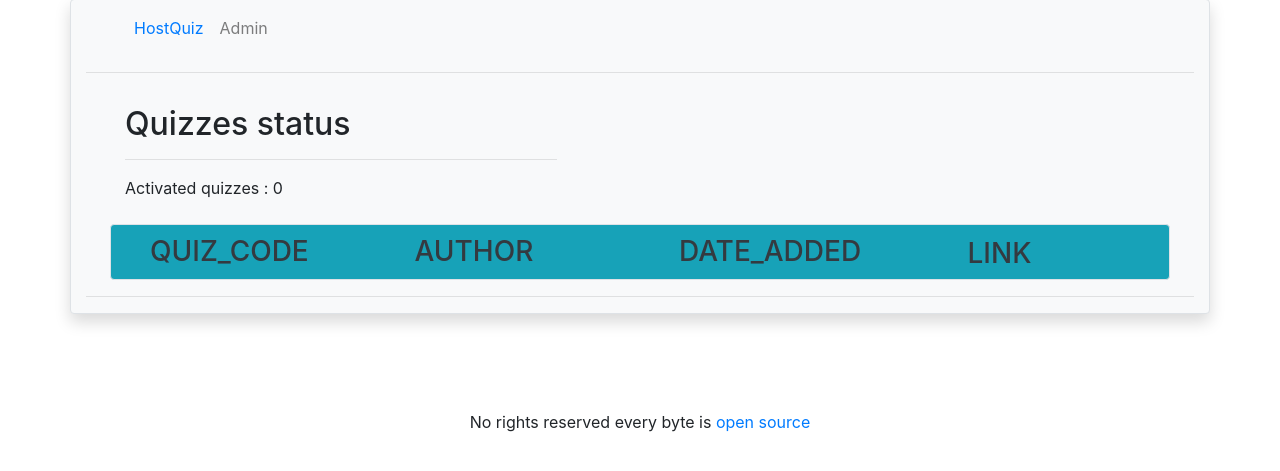
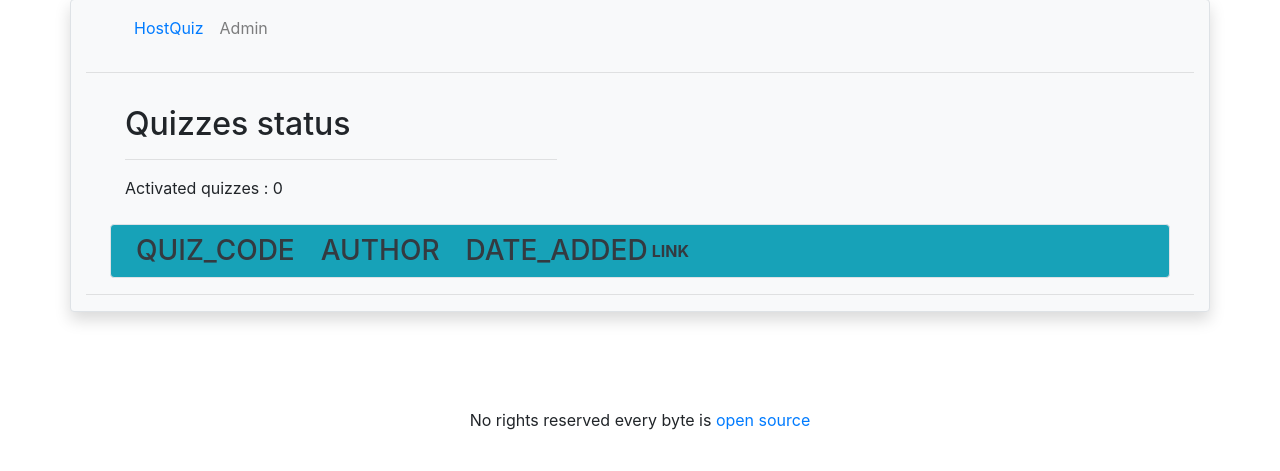
Before and after one commit to sumit-kushwah/wia, a PHP site: page / in a window 1280 px wide. Shown: the part 107-578 px from the top of the page. Run offline with PHP 8.4, Linux system fonts and the light colour scheme; the visitor is signed in with stand-in values (Sample User, id 1); data that the repository does not hold is empty.

```diff
--- a/index.php
+++ b/index.php
@@ -116,22 +116,22 @@
  <?php
 
 ?>
-<div class="row border ml-4 mr-4 rounded bg-info text-dark form-inline">
+<table class="row border ml-4 mr-4 rounded bg-info text-dark form-inline">
 
-  <div class="col-sm">
+  <th class="">
     <h3 class="ml-4 mt-2">QUIZ_CODE</h3>
-    </div>
-    <div class="col-sm">
+    </th>
+    <th class="">
        <h3 class="ml-4 mt-2">AUTHOR</h3>
-    </div>
-    <div class="col-sm">
+    </th>
+    <th class="">
        <h3 class="ml-4 mt-2">DATE_ADDED</h3>
-    </div>
-    <div class="col-sm mt-1">
-    <h3 class="ml-5 mt-2">LINK</h3>
+    </th>
+    <th class=" mt-1">
+    <th class="ml-5 mt-2">LINK</h3>
     </div>
 
-  </div>
+  </table>
 <hr>
 
 <?php
```
